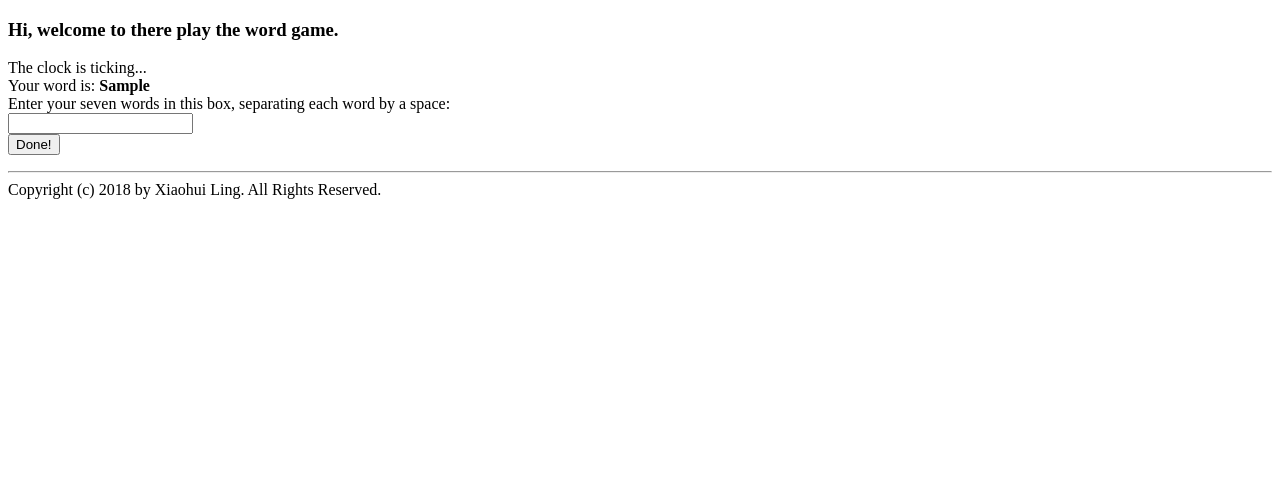
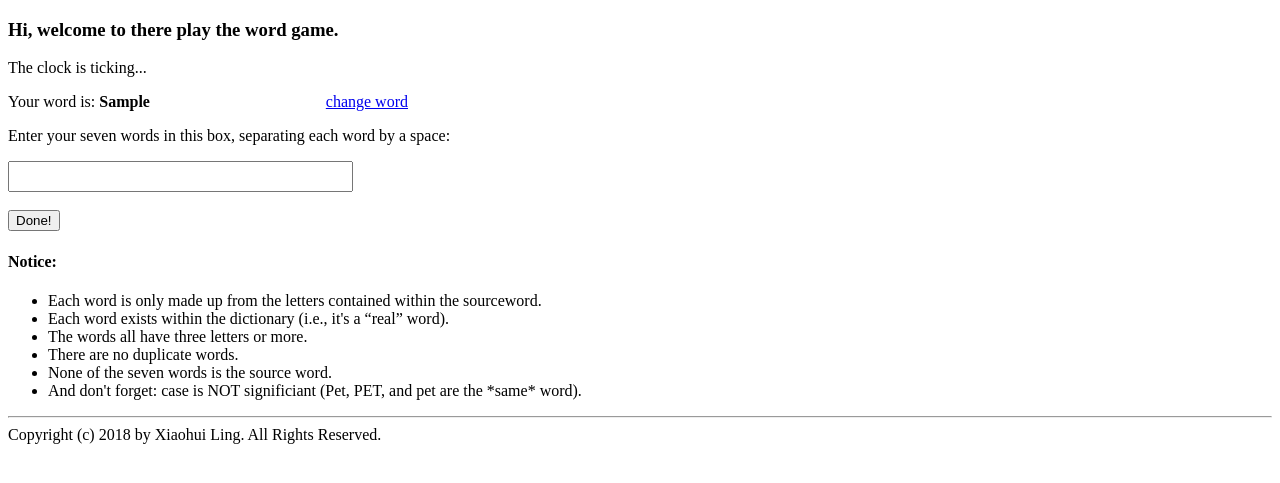
Before and after one commit to hellolingxh/mywordgame, a Flask app: template mywordgame/templates/form.html in a window 1280 px wide. Shown: the top 483 px of the page. Run offline with Flask 2, Linux system fonts and the light colour scheme; the template is opened without the code that fills it: most values are stand-ins (such as "Sample title", 1, 10 or a date in 2020); parts of the project's set-up code (start-up, migrations or seed data) failed here and were passed over.

Commit message:
fix bugs

```diff
--- a/mywordgame/app.py
+++ b/mywordgame/app.py
@@ -17,6 +17,8 @@ print("init data")
 
 @app.route("/")
 @app.route("/index")
+@app.route("/process", methods=["GET"])
+@app.route("/record", methods=["GET"])
 def index():
     return render_template("index.html")
 
@@ -32,7 +34,6 @@ def play():
         "form.html", the_title="This is a word game", tips_word=random_word
     )
 
-
 @app.route("/process", methods=["POST"])
 def process():
     print(session["tips_word"])
@@ -44,7 +45,7 @@ def process():
 
     tips_letters_freqs = Counter(tips_word)
 
-    user_words = request.form["user_input_words"]
+    user_words = request.form["user_input_words"].lower()
     user_words_array = user_words.split()
 
     invalid_letters = checkInvalidLetters(user_words_array, tips_letters_freqs)
@@ -99,17 +100,22 @@ def process():
 
     print("There are errors here:", errors)
 
+
     if len(errors) > 0:
         return render_template("errors.html", error_tips=errors)
 
     return render_template("success.html", user_words=user_words, takeTime=take_time)
-
 
 @app.route("/record", methods=["POST"])
 def record():
     username = request.form["username"]
     takeTime = session["take_time"]
     tips_word = session["tips_word"]
+
+    #prevent the form submit again by refresh the browser
+    if session.get("last_tips_word") == tips_word:
+        print(session.get("last_tips_word"),'-->',tips_word)
+        return render_template("index.html")
 
     print("take tim:", takeTime)
     records = []
@@ -153,6 +159,9 @@ def record():
         row = (item[0], item[1], item[2])
         results.append(row)
     print(results)
+
+    session["last_tips_word"] = tips_word #prevent the form submit again by refresh the browser
+
     return render_template("toplist.html", toplist=results, count=total, ranke=ranke)
 
 
--- a/mywordgame/templates/base.html
+++ b/mywordgame/templates/base.html
@@ -7,8 +7,8 @@
         {% block body %}
         {% endblock %}
         <p>
-            <hr>
-            Copyright (c) 2018 by Xiaohui Ling. All Rights Reserved.
+		<hr>
+		Copyright (c) 2018 by Xiaohui Ling. All Rights Reserved.
         </p>
     </body>
 </html>
--- a/mywordgame/templates/form.html
+++ b/mywordgame/templates/form.html
@@ -2,11 +2,21 @@
 
 {% block body %}
 	<h3>Hi, welcome to there play the word game.</h3>
-	<div>The clock is ticking...</div>
-	<div>Your word is:<strong> {{tips_word}}</strong></div>
+	<p>The clock is ticking...</p>
+	<div style="width:400px">Your word is:<strong> {{tips_word}}</strong> <span style="float:right"><a href="/play">change word</a><span></div>
         <form action='/process' method='POST'>
-            <div>Enter your seven words in this box, separating each word by a space:</div>
-	    <input type='text' name='user_input_words'><br>
+            <p>Enter your seven words in this box, separating each word by a space:</p>
+	    <input type='text' required='required' size='40' style='height:25px' name='user_input_words'><br><br>
             <input type='submit' value='Done!'>
         </form>
+
+	<h4>Notice:</h4>
+	<ul>
+                <li>Each word is only made up from the letters contained within the sourceword.</li>
+                <li>Each word exists within the dictionary (i.e., it's a “real” word).</li>
+                <li>The words all have three letters or more.</li>
+                <li>There are no duplicate words.</li>
+                <li>None of the seven words is the source word.</li>
+                <li>And don't forget: case is NOT significiant (Pet, PET, and pet are the *same* word).</li>
+        </ul>
 {% endblock %}
--- a/mywordgame/templates/success.html
+++ b/mywordgame/templates/success.html
@@ -8,7 +8,7 @@
 	<div>Well done, you've won!</div>
 	<br>
 	<form action="/record" method="POST">
-		<div>Enter your name: <input type="text" name="username"/></div><br>
+		<div>Enter your name: <input type="text" style="height:25px" name="username"/></div><br>
 		<input type="submit" value="Record score!"/>
 	</form>
 {% endblock %}
```
Also changed, not shown: 1 other file.
